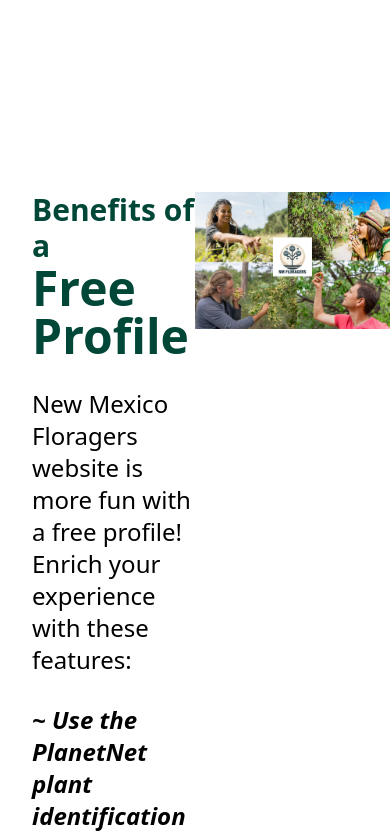
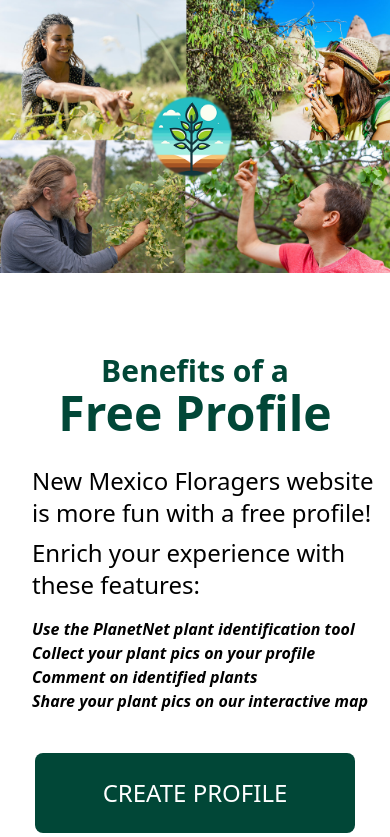
Before and after one commit to DestryU/florager-captstone, a Next.js app in the folder frontend/: page /sign-up in a window 390 px wide. Shown: the top 837 px of the page. Built offline with nearby package versions, Linux system fonts and the light colour scheme.

Commit message:
aligned elements for mobile. Updated image.

```diff
--- a/frontend/src/app/sign-up/page.tsx
+++ b/frontend/src/app/sign-up/page.tsx
@@ -4,30 +4,30 @@ export default function () {
 
     return (
         <>
-            <div className={"container mx-auto grid grid-cols-2"} id={"#sign_up"}>
-                <div>
-                    <h3 className={"text-green-900 md:text-6xl text-3xl font-bold pl-8 pt-48 md:mt-auto"}>Benefits of
+            <div className={"container mx-auto grid grid-cols-1 md:grid-cols-2"} id={"#sign_up"}>
+                <img className={"md:mt-auto"} src={"/share2.png"} height={1280} width={1080}
+                     alt={"four people foraging"}/>
+                <div className={"flex flex-col"}>
+
+                    <h3 className={"text-green-900 md:text-6xl text-3xl font-bold text-center mt-auto pt-20"}>Benefits
+                        of
                         a</h3>
-                    <h1 className={"text-green-900 md:text-8xl text-5xl font-bold pl-8 md:mt-auto"}>Free Profile</h1>
-                    <p className={"self-center text-2xl pl-8 pt-7 md:mt-auto"}>
+                    <h1 className={"text-green-900 med:text-left md:text-8xl text-5xl font-bold text-center md:mt-auto"}>Free
+                        Profile</h1>
+                    <p className={"sm:text-center text-2xl pt-7 pl-8 md:mt-auto"}>
                         New Mexico Floragers website is more fun with a free profile!</p>
-                    <p className={"self-center text-2xl pl-8 md:mt-auto"}>Enrich your experience with these
-                        features:</p>
-                    <ul className={"sell-it text-2xl text-italic font-bold pl-8 pt-7 md:mt-auto"}>
-                        <li><em>~ Use the PlanetNet plant identification tool</em></li>
-                        <li><em>~ Collect your plant pics on your profile</em></li>
-                        <li><em>~ Comment on identified plants</em></li>
-                        <li><em>~ Share your plant pics on our interactive map</em></li>
+                    <p className={"sm:text-center text-2xl pl-8 pt-2"}>Enrich your experience with
+                        these features:</p>
+                    <ul className={"sell-it sm:text-base sm:text-center med:text-left md:text-2xl text-italic font-bold pl-8 pt-4 pb-8 md:mt-auto"}>
+                        <li><em>Use the PlanetNet plant identification tool</em></li>
+                        <li><em>Collect your plant pics on your profile</em></li>
+                        <li><em>Comment on identified plants</em></li>
+                        <li><em>Share your plant pics on our interactive map</em></li>
                     </ul>
-                    <button type="button" className="mt-10 md:mt-auto px-12 py-8 text-2xl font-medium text-white bg-green-900
-                    hover:bg-blue-800 focus:ring-4 focus:outline-none focus:ring-blue-300 rounded-lg text-center
-                    dark:bg-blue-600 dark:hover:bg-blue-700 dark:focus:ring-blue-800">CREATE PROFILE
+                    <button type="button" className=" self-center h-20 w-80 mt-2 md:mt-auto px-8 py-6 text-2xl font-medium text-white bg-green-900
+                    hover:bg-gray-300 focus:ring-4 focus:outline-none focus:ring-green-400 rounded-lg text-center
+                    dark:bg-green-600 dark:hover:bg-green-700 dark:focus:ring-green-800">CREATE PROFILE
                     </button>
-                </div>
-                <div className={"container"}>
-                    <img className={"pt-48"} src={"/share.png"} height={1280} width={1080}
-                         alt={"four people foraging"}/>
-
                 </div>
             </div>
         </>
```
Also changed, not shown: frontend/public/share.png (deleted), frontend/public/share2.png (added).
